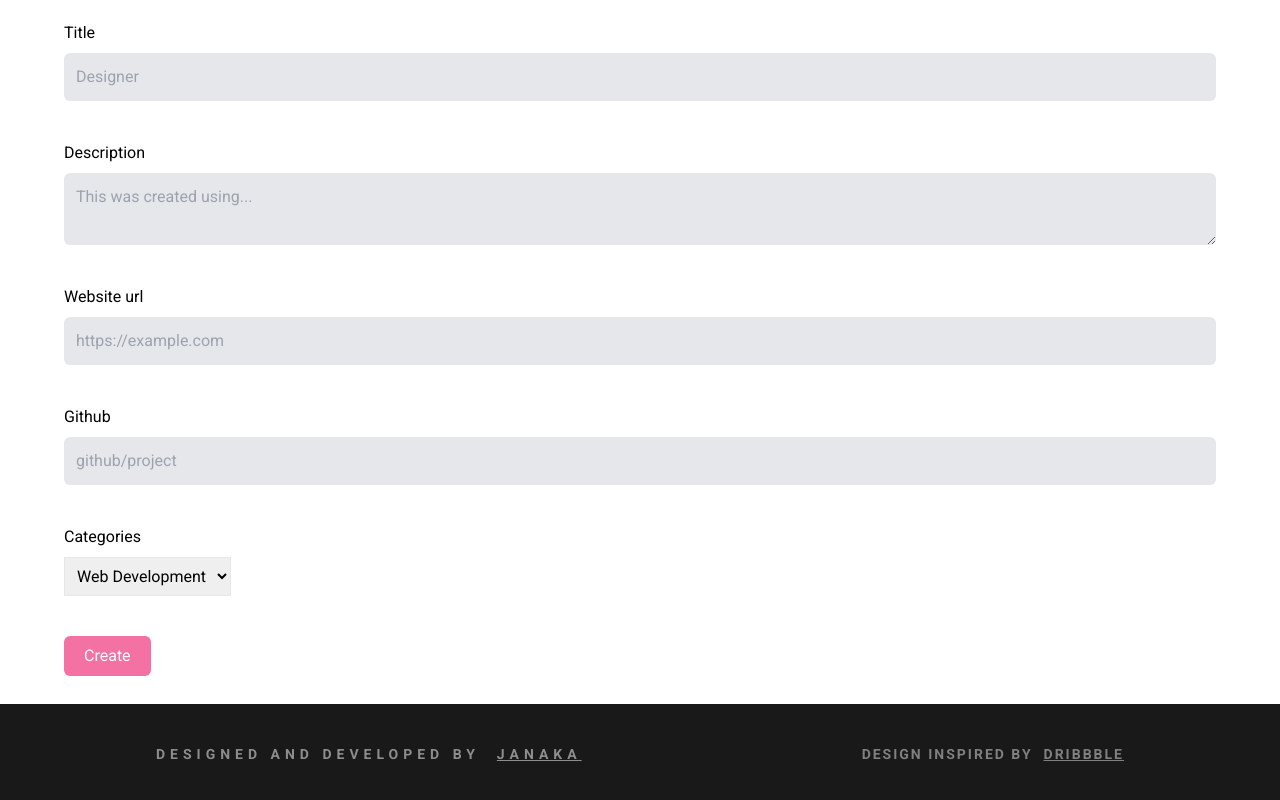
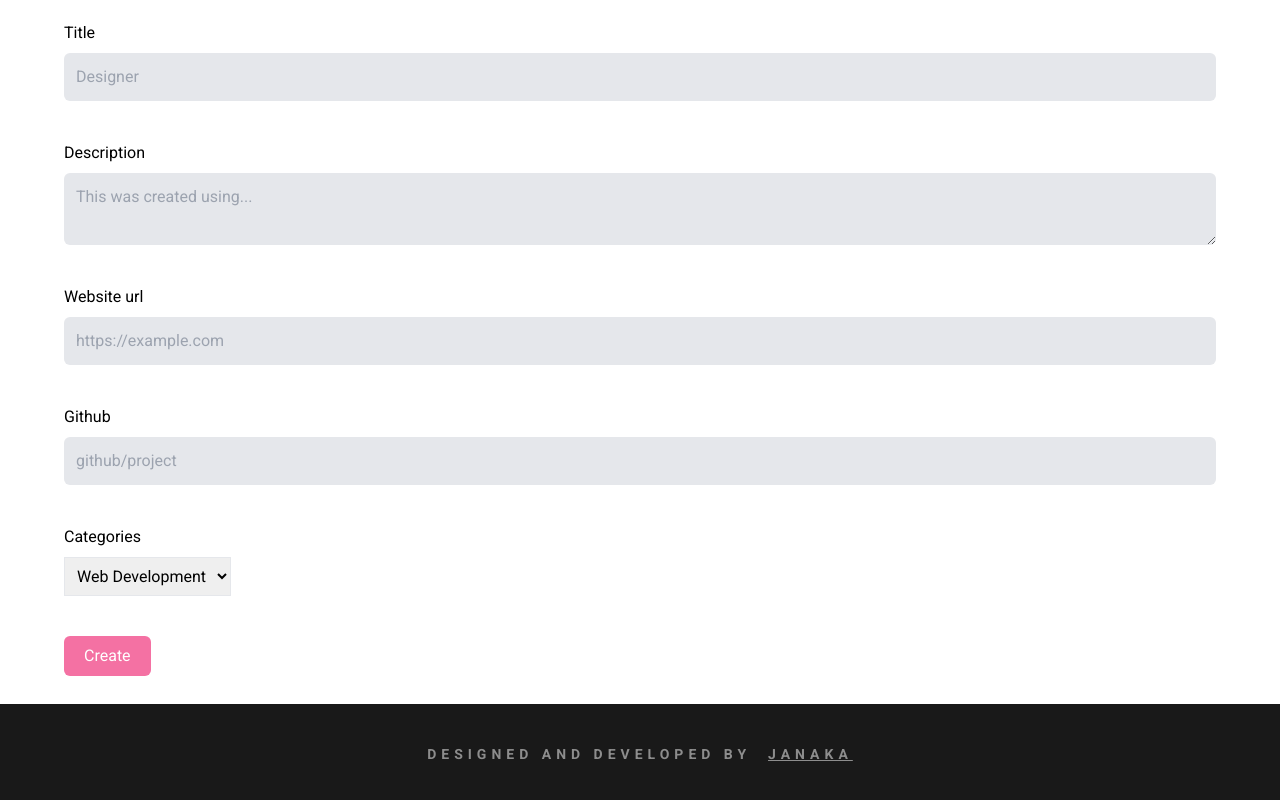
Before and after one commit to janaka99/designer, a Next.js app: page /post/new in a window 1280 px wide. Shown: the part 635-1435 px from the top of the page. Built offline with nearby package versions, Linux system fonts and the light colour scheme; no server answers; sample sign-in values are in the browser's storage.

Commit message:
home page updated

```diff
--- a/components/Footer.tsx
+++ b/components/Footer.tsx
@@ -10,12 +10,12 @@ const Footer = () => {
           Janaka
         </Link>
       </div>
-      <div className=" text-center mx-auto pb-5 md:pb-0 md:py-10  font-bold text-[#808080] text-sm uppercase tracking-[2px]">
+      {/* <div className=" text-center mx-auto pb-5 md:pb-0 md:py-10  font-bold text-[#808080] text-sm uppercase tracking-[2px]">
         Design Inspired by &nbsp;
         <Link className="underline" href="https://dribbble.com/">
           Dribbble
         </Link>
-      </div>
+      </div> */}
     </footer>
   );
 };
```
